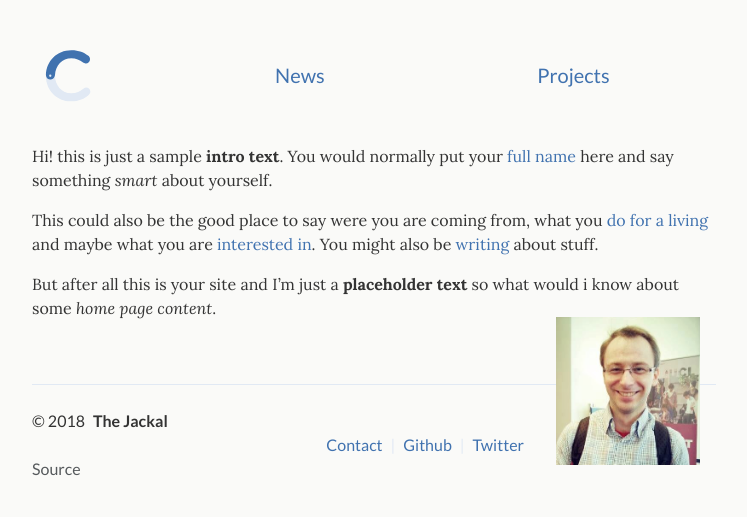
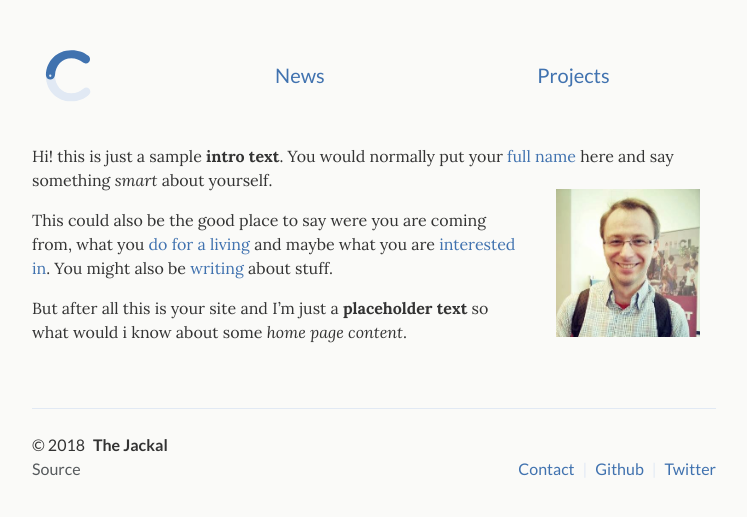
Before and after one commit to tomaszkacprzak/tomaszkacprzak.github.io, a Jekyll site: the page built from index.md, in a window 1280 px wide. Shown: the top 517 px of the page, without its empty margins (266-1013 px from the left). Built offline with Jekyll 4.4.1, drawn with Linux system fonts in a browser that asks for light colours.

```diff
--- a/index.md
+++ b/index.md
@@ -3,15 +3,15 @@ layout: default
 ---
 
 <!-- <div class="lead pretty-links"> -->
-  Hi! this is just a sample **intro text**. You would normally put your [full name](about/) here and say something *smart* about yourself.
-
-  This could also be the good place to say were you are coming from, what you [do for a living](work/) and maybe what you are [interested in](projects/). You might also be [writing](articles/) about stuff.
-
-  But after all this is your site and I'm just a **placeholder text** so what would i know about some *home page content*.
-<!-- </div> -->
+Hi! this is just a sample **intro text**. You would normally put your [full name](about/) here and say something *smart* about yourself.
 
 {::nomarkdown}
 <figure class="site-profile">
     <img src="{{ site.baseurl }}/assets/img/me_pic.png">
 </figure>
 {:/}
+
+This could also be the good place to say were you are coming from, what you [do for a living](work/) and maybe what you are [interested in](projects/). You might also be [writing](articles/) about stuff.
+
+But after all this is your site and I'm just a **placeholder text** so what would i know about some *home page content*.
+<!-- </div> -->
```
